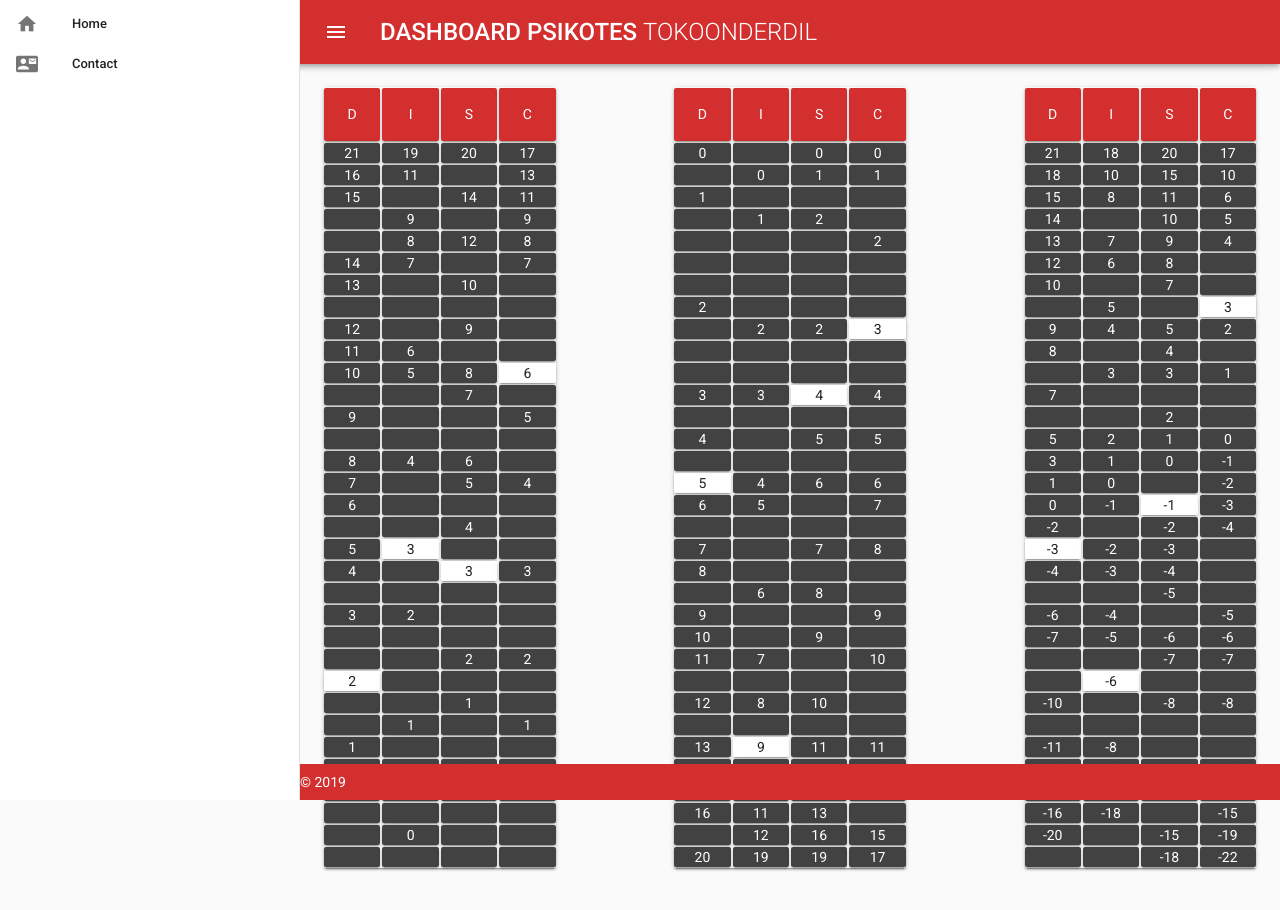
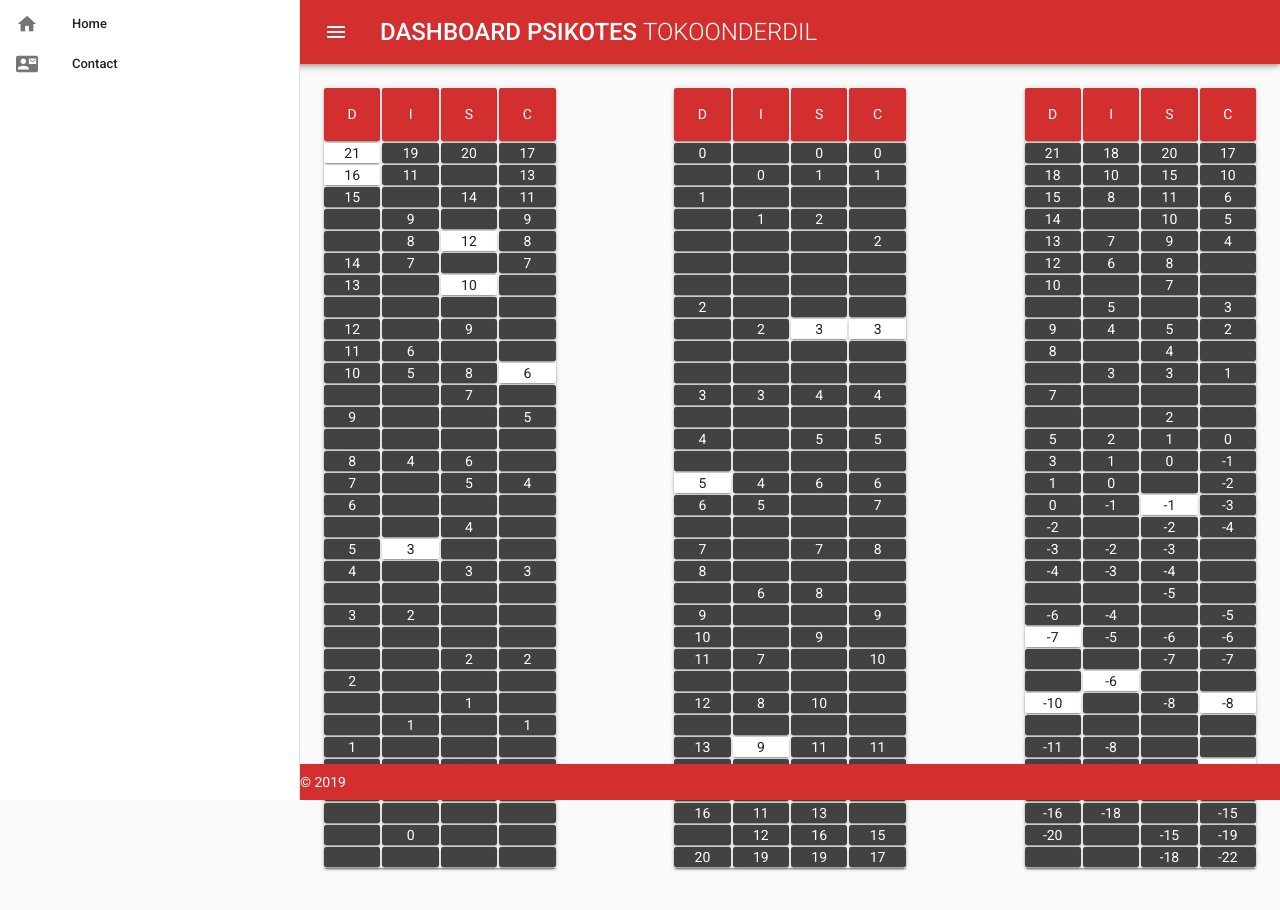
Before and after one commit to dickofn/tko-psikotes-dashboard, a Vue app: page /result/disc in a window 1280 px wide. Shown: the top 910 px of the page. Built offline with nearby package versions, Linux system fonts and the light colour scheme.

Commit message:
layout done, only white between left

```diff
--- a/src/components/Result/Disc/DiscTable.vue
+++ b/src/components/Result/Disc/DiscTable.vue
@@ -25,17 +25,29 @@
     </v-layout>
     <!-- body  -->
     <v-layout row wrap text-xs-center v-for="(data,index) in datas.d" :key="index">
-      <v-flex xs3>
+      <v-flex xs3 v-if="!checkMissingValueD">
         <v-card :dark="d[index] != selectedD" height="20">{{ d[index] }}</v-card>
       </v-flex>
-      <v-flex xs3>
+      <v-flex xs3 v-else>
+        <v-card :dark="d[index] != highD && d[index] != lowD" height="20">{{ d[index] }}</v-card>
+      </v-flex>
+      <v-flex xs3 v-if="!checkMissingValueI">
         <v-card :dark="i[index] != selectedI" height="20">{{ i[index] }}</v-card>
       </v-flex>
-      <v-flex xs3>
+      <v-flex xs3 v-else>
+        <v-card :dark="i[index] != highI && i[index] != lowI" height="20">{{ i[index] }}</v-card>
+      </v-flex>
+      <v-flex xs3 v-if="!checkMissingValueS">
         <v-card :dark="s[index] != selectedS" height="20">{{ s[index] }}</v-card>
       </v-flex>
-      <v-flex xs3>
+      <v-flex xs3 v-else>
+        <v-card :dark="s[index] != highS && s[index] != lowS" height="20">{{ s[index] }}</v-card>
+      </v-flex>
+      <v-flex xs3 v-if="!checkMissingValueC">
         <v-card :dark="c[index] != selectedC" height="20">{{ c[index] }}</v-card>
+      </v-flex>
+      <v-flex xs3 v-else>
+        <v-card :dark="c[index] != highC && c[index] != lowC" height="20">{{ c[index] }}</v-card>
       </v-flex>
     </v-layout>
   </v-card>
@@ -46,6 +58,7 @@ export default {
   props: ["datas", "answers"],
   data () {
     return {
+      type: this.datas.type,
       d: this.datas.d,
       i: this.datas.i,
       s: this.datas.s,
@@ -53,8 +66,186 @@ export default {
       selectedD: this.answers.d,
       selectedI: this.answers.i,
       selectedS: this.answers.s,
-      selectedC: this.answers.c
+      selectedC: this.answers.c,
+      highD: null,
+      lowD: null,
+      highI: null,
+      lowI: null,
+      highS: null,
+      lowS: null,
+      highC: null,
+      lowC: null
     }
+  },
+  computed: {
+    checkMissingValueD () {
+      var missing = true;
+      for (let index = 0; index < this.d.length; index++) {
+        const d = this.d[index];
+        if (this.selectedD == d) {
+          missing = false; break;
+        }
+      }
+      return missing;
+    },
+    checkMissingValueI () {
+      var missing = true;
+      for (let index = 0; index < this.i.length; index++) {
+        const i = this.i[index];
+        if (this.selectedI == i) {
+          missing = false; break;
+        }
+      }
+      return missing;
+    },
+    checkMissingValueS () {
+      var missing = true;
+      for (let index = 0; index < this.s.length; index++) {
+        const s = this.s[index];
+        if (this.selectedS == s) {
+          missing = false; break;
+        }
+      }
+      return missing;
+    },
+    checkMissingValueC () {
+      var missing = true;
+      for (let index = 0; index < this.c.length; index++) {
+        const c = this.c[index];
+        if (this.selectedC == c) {
+          missing = false; break;
+        }
+      }
+      return missing;
+    },
+  },
+  methods: {
+    findNearestValueD () {
+      var temp = [];
+      for (let index = 0; index < this.d.length; index++) {
+        const el = this.d[index];
+        if (el != "") {
+          temp.push(el)
+        }
+      }
+      if (this.type != 'least') {
+        for (let index = 0; index < temp.length; index++) {
+          const d = temp[index];
+          if (this.selectedD > d && d != "") {
+            if (this.selectedD < temp[index - 1]) {
+              this.highD = temp[index - 1]
+              this.lowD = d
+            }
+          }
+        }
+      } else {
+        for (let index = 0; index < temp.length; index++) {
+          const d = temp[index];
+          if (this.selectedD < d) {
+            if (this.selectedD > temp[index - 1]) {
+              this.highD = temp[index - 1]
+              this.lowD = d
+            }
+          }
+        }
+      }
+    },
+    findNearestValueI () {
+      var temp = [];
+      for (let index = 0; index < this.i.length; index++) {
+        const el = this.i[index];
+        if (el != "") {
+          temp.push(el)
+        }
+      }
+      if (this.type != 'least') {
+        for (let index = 0; index < temp.length; index++) {
+          const i = temp[index];
+          if (this.selectedI > i) {
+            if (this.selectedI < temp[index - 1]) {
+              this.highI = temp[index - 1]
+              this.lowI = i
+            }
+          }
+        }
+      } else {
+        for (let index = 0; index < temp.length; index++) {
+          const i = temp[index];
+          if (this.selectedI < i) {
+            if (this.selectedI > temp[index - 1]) {
+              this.highI = temp[index - 1]
+              this.lowI = i
+            }
+          }
+        }
+      }
+    },
+    findNearestValueS () {
+      var temp = [];
+      for (let index = 0; index < this.s.length; index++) {
+        const el = this.s[index];
+        if (el != "") {
+          temp.push(el)
+        }
+      }
+      if (this.type != 'least') {
+        for (let index = 0; index < temp.length; index++) {
+          const s = temp[index];
+          if (this.selectedS > s && s != "") {
+            if (this.selectedS < temp[index - 1]) {
+              this.highS = temp[index - 1]
+              this.lowS = s
+            }
+          }
+        }
+      } else {
+        for (let index = 0; index < temp.length; index++) {
+          const s = temp[index];
+          if (this.selectedS < s && s != "") {
+            if (this.selectedS > temp[index - 1]) {
+              this.highS = s
+              this.lowS = temp[index - 1]
+            }
+          }
+        }
+      }
+    },
+    findNearestValueC () {
+      var temp = [];
+      for (let index = 0; index < this.c.length; index++) {
+        const el = this.c[index];
+        if (el != "") {
+          temp.push(el)
+        }
+      }
+      if (this.type != 'least') {
+        for (let index = 0; index < temp.length; index++) {
+          const c = temp[index];
+          if (this.selectedC > c) {
+            if (this.selectedC < temp[index - 1]) {
+              this.highC = temp[index - 1]
+              this.lowC = c
+            }
+          }
+        }
+      } else {
+        for (let index = 0; index < temp.length; index++) {
+          const c = temp[index];
+          if (this.selectedC < c) {
+            if (this.selectedC > temp[index - 1]) {
+              this.highC = temp[index - 1]
+              this.lowC = c
+            }
+          }
+        }
+      }
+    }
+  },
+  created () {
+    if (this.checkMissingValueD) { this.findNearestValueD() }
+    if (this.checkMissingValueI) { this.findNearestValueI() }
+    if (this.checkMissingValueS) { this.findNearestValueS() }
+    if (this.checkMissingValueC) { this.findNearestValueC() }
   }
 }
 </script>
--- a/src/views/DiscResult.vue
+++ b/src/views/DiscResult.vue
@@ -21,12 +21,13 @@ export default {
   data () {
     return {
       selectedMost: {
-        d: 2,
+        d: 19,
         i: 3,
-        s: 3,
+        s: 11,
         c: 6
       },
       most: {
+        type: 'most',
         d: [21, 16, 15, '', '', 14, 13, '', 12, 11, 10, '', 9, '', 8, 7, 6, '', 5, 4, '', 3, '', '', 2, '', '', 1, '', 0, '', '', ''],
         i: [19, 11, '', 9, 8, 7, '', '', '', 6, 5, '', '', '', 4, '', '', '', 3, '', '', 2, '', '', '', '', 1, '', '', '', '', 0, ''],
         s: [20, '', 14, '', 12, '', 10, '', 9, '', 8, 7, '', '', 6, 5, '', 4, '', 3, '', '', '', 2, '', 1, '', '', 0, '', '', '', ''],
@@ -35,22 +36,24 @@ export default {
       selectedLeast: {
         d: 5,
         i: 9,
-        s: 4,
+        s: 3,
         c: 3
       },
       least: {
+        type: 'least',
         d: [0, '', 1, '', '', '', '', 2, '', '', '', 3, '', 4, '', 5, 6, '', 7, 8, '', 9, 10, 11, '', 12, '', 13, 14, 15, 16, '', 20],
         i: ['', 0, '', 1, '', '', '', '', 2, '', '', 3, '', '', '', 4, 5, '', '', '', 6, '', '', 7, '', 8, '', 9, '', 10, 11, 12, 19],
-        s: [0, 1, '', 2, '', '', '', '', 2, '', '', 4, '', 5, '', 6, '', '', 7, '', 8, '', 9, '', '', 10, '', 11, '', 12, 13, 16, 19],
+        s: [0, 1, '', 2, '', '', '', '', 3, '', '', 4, '', 5, '', 6, '', '', 7, '', 8, '', 9, '', '', 10, '', 11, '', 12, 13, 16, 19],
         c: [0, 1, '', '', 2, '', '', '', 3, '', '', 4, '', 5, '', 6, 7, '', 8, '', '', 9, '', 10, '', '', '', 11, 12, 13, '', 15, 17]
       },
       selectedChange: {
-        d: -3,
+        d: -8,
         i: -6,
         s: -1,
-        c: 3
+        c: -9
       },
       change: {
+        type: 'change',
         d: [21, 18, 15, 14, 13, 12, 10, '', 9, 8, '', 7, '', 5, 3, 1, 0, -2, -3, -4, '', -6, -7, '', '', -10, '', -11, -12, '', -16, -20, ''],
         i: [18, 10, 8, '', 7, 6, '', 5, 4, '', 3, '', '', 2, 1, 0, -1, '', '' - 2, -3, '', -4, -5, '', -6, '', '', -8, -9, -10, -18, ''],
         s: [20, 15, 11, 10, 9, 8, 7, '', 5, 4, 3, '', 2, 1, 0, '', -1, -2, -3, -4, -5, '', -6, -7, '', -8, '', '', '', -10, '', -15, -18],
```
